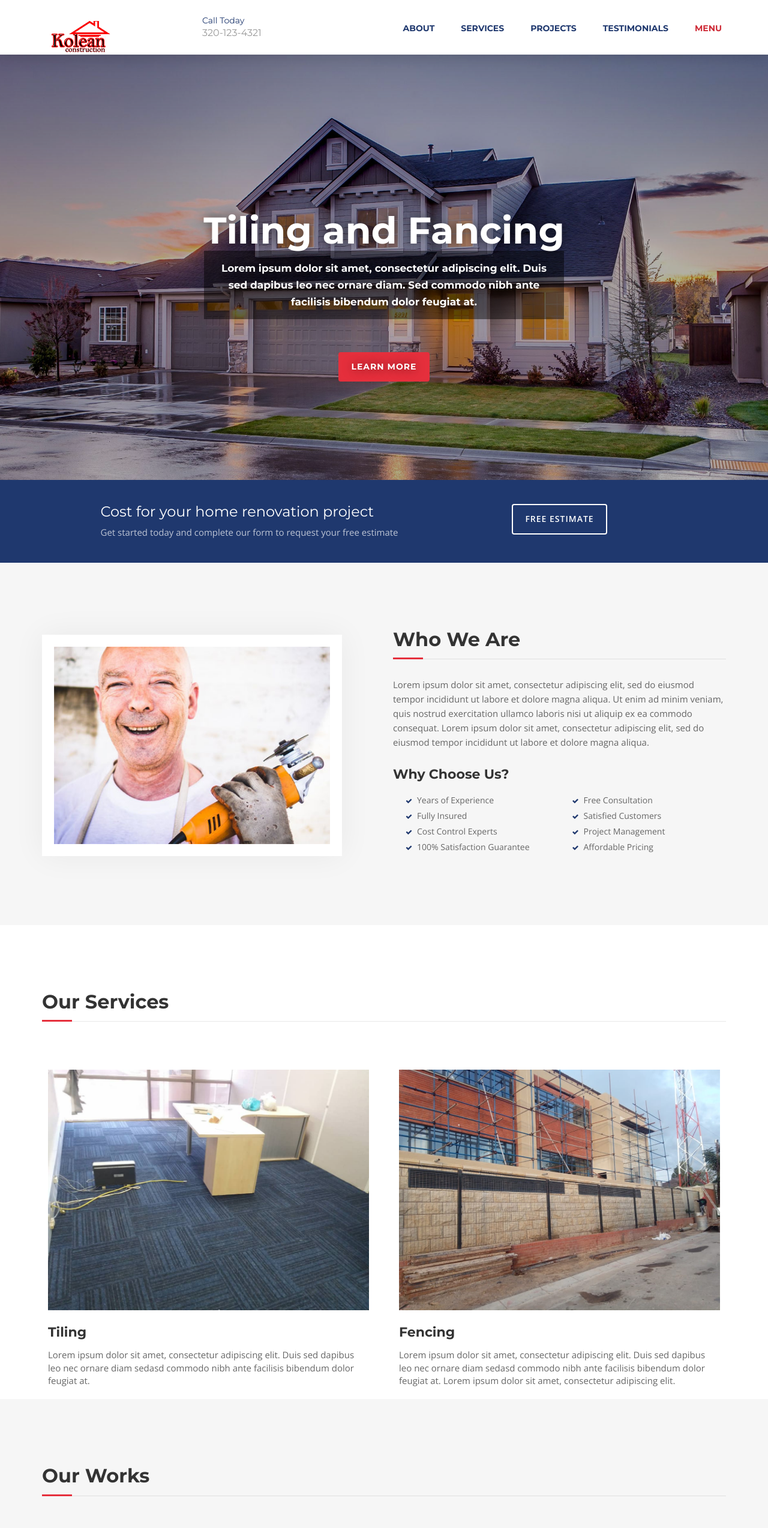
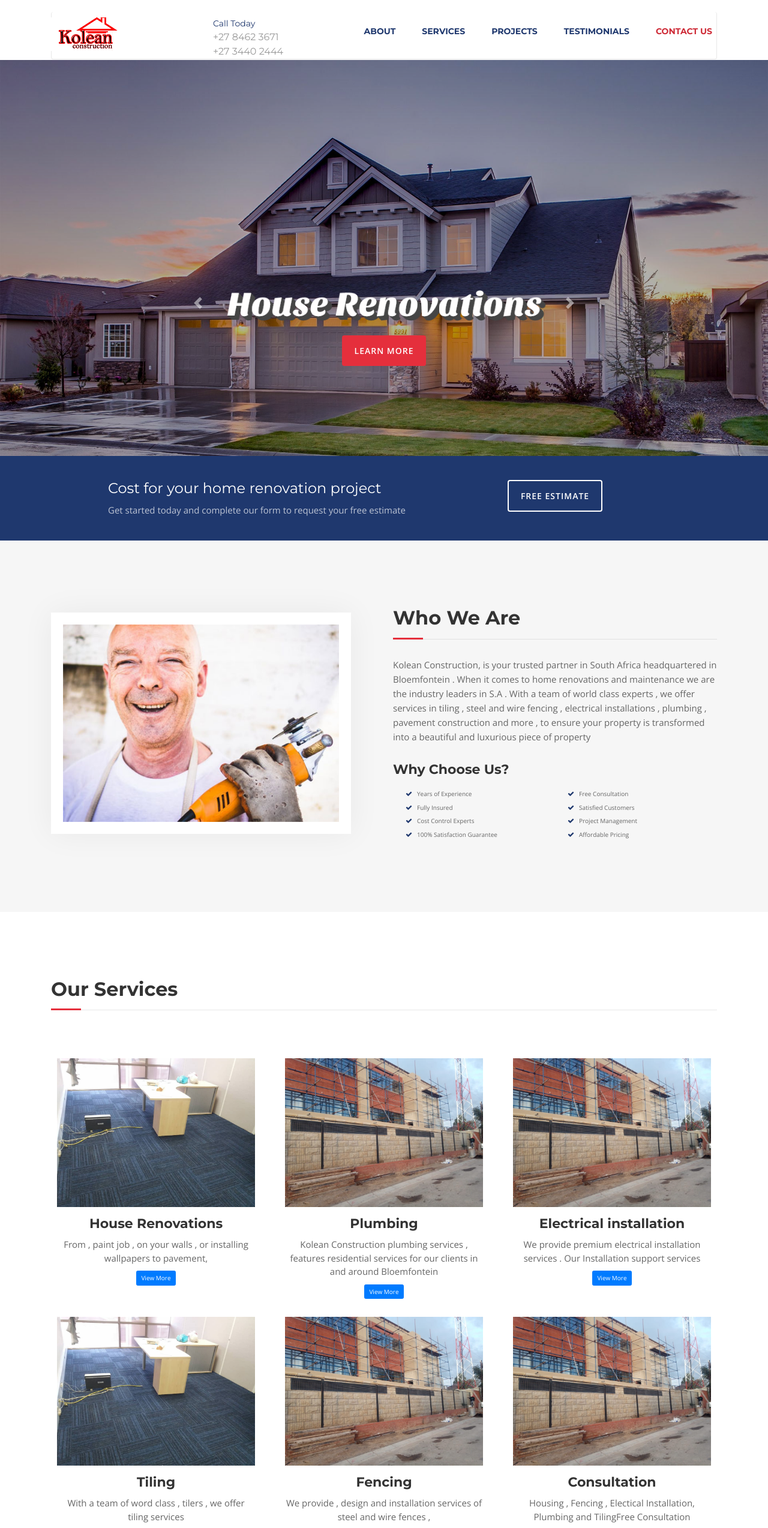
Before and after one commit to muchallen/construction-website, a plain HTML site: page index.html in a window 1280 px wide. Shown: the top 2547 px of the page at 60% size. Drawn offline with nearby package versions, Linux system fonts and the light colour scheme.

Commit message:
second update

```diff
--- a/css/style.css
+++ b/css/style.css
@@ -69,7 +69,7 @@ hr {
 #menu.navbar-default {
 	background-color: #fff;
 	border-color: rgba(231, 231, 231, 0);
-	box-shadow: 0 0 30px rgba(0,0,0,0.2)
+	box-shadow: 0 0 0px rgba(0,0,0,0.2)
 }
 #menu a.navbar-brand {
 	font-family: 'Montserrat', sans-serif;
--- a/index.html
+++ b/index.html
@@ -16,6 +16,7 @@
 
 <!-- Bootstrap -->
 <link rel="stylesheet" type="text/css"  href="css/bootstrap.css">
+<link rel="stylesheet" href="https://stackpath.bootstrapcdn.com/bootstrap/4.5.0/css/bootstrap.min.css" integrity="sha384-9aIt2nRpC12Uk9gS9baDl411NQApFmC26EwAOH8WgZl5MYYxFfc+NcPb1dKGj7Sk" crossorigin="anonymous">
 <link rel="stylesheet" type="text/css" href="fonts/font-awesome/css/font-awesome.css">
 
 <!-- Stylesheet
@@ -36,23 +37,20 @@
 <body id="page-top" data-spy="scroll" data-target=".navbar-fixed-top">
 <!-- Navigation
     ==========================================-->
-<nav id="menu" class="navbar navbar-default navbar-fixed-top">
+<nav id="menu" class="navbar mb-0 pb-0 navbar-default navbar-fixed-top">
   <div class="container">
-    <!-- Brand and toggle get grouped for better mobile display -->
-    <div class="navbar-header">
-      <button type="button" class="navbar-toggle collapsed" data-toggle="collapse" data-target="#bs-example-navbar-collapse-1"> <span class="sr-only">Toggle navigation</span> <span class="icon-bar"></span> <span class="icon-bar"></span> <span class="icon-bar"></span> </button>
-      <a class="navbar-brand page-scroll" href="#page-top"><img src="./img/logo3.png"></a>
-      <div class="phone"><span>Call Today</span>320-123-4321</div>
-    </div>
-
     <!-- Collect the nav links, forms, and other content for toggling -->
-    <div class="collapse navbar-collapse" id="bs-example-navbar-collapse-1">
-      <ul class="nav navbar-nav navbar-right">
+    <div class=" navbar navbar-expand-lg collapse navbar-collapse mb-0 pb-0"  id="bs-example-navbar-collapse-1">
+      <a class="navbar navbar-brand navbar-left page-scroll" href="#page-top"><img src="./img/logo3.png"></a>
+      <div class="phone"><span>Call Today</span>+27 8462 3671
+        <br>+27 3440 2444
+</div>
+      <ul class="nav navbar-nav navbar-right mb-0 pb-0">
         <li><a href="#about" class="page-scroll">About</a></li>
         <li><a href="#services" class="page-scroll">Services</a></li>
         <li><a href="#portfolio" class="page-scroll">Projects</a></li>
         <li><a href="#testimonials" class="page-scroll">Testimonials</a></li>
-        <li><a href="#contact" class="page-scroll">Menu</a></li>
+        <li><a href="#contact" class="page-scroll">Contact Us</a></li>
       </ul>
     </div>
     <!-- /.navbar-collapse -->
@@ -61,13 +59,37 @@
 <!-- Header -->
 <header id="header">
   <div class="intro">
-    <div class="overlay">
+
+   <div class="overlay m0">
       <div class="container">
         <div class="row">
           <div class="col-md-8 col-md-offset-2 intro-text">
-            <h1>Tiling and Fancing<br3
-              & Remodeling</h1>
-            <p>Lorem ipsum dolor sit amet, consectetur adipiscing elit. Duis sed dapibus leo nec ornare diam. Sed commodo nibh ante facilisis bibendum dolor feugiat at.</p>
+            <div id="carouselExampleControls" class="carousel slide" data-ride="carousel">
+              <div class="carousel-inner">
+                <div class="carousel-item active">
+                  <img class="d-block w-100" src="./img/House.png" alt="First slide">
+                </div>
+                <div class="carousel-item">
+                  <img class="d-block w-100 " src="./img/Electrical.png" alt="Second slide">
+                </div>
+                <div class="carousel-item">
+                  <img class="d-block w-100" src="./img/pandf.png" alt="Third slide">
+                </div>
+                <div class="carousel-item">
+                  <img class="d-block w-100" src="./img/Tiling.png" alt="Third slide">
+                </div>
+
+
+              </div>
+              <a class="carousel-control-prev" href="#carouselExampleControls" role="button" data-slide="prev">
+                <span class="carousel-control-prev-icon" aria-hidden="true"></span>
+                <span class="sr-only">Previous</span>
+              </a>
+              <a class="carousel-control-next" href="#carouselExampleControls" role="button" data-slide="next">
+                <span class="carousel-control-next-icon" aria-hidden="true"></span>
+                <span class="sr-only">Next</span>
+              </a>
+            </div>
             <a href="#about" class="btn btn-custom btn-lg page-scroll">Learn More</a> </div>
         </div>
       </div>
@@ -94,7 +116,7 @@
       <div class="col-xs-12 col-md-6">
         <div class="about-text">
           <h2>Who We Are</h2>
-          <p>Lorem ipsum dolor sit amet, consectetur adipiscing elit, sed do eiusmod tempor incididunt ut labore et dolore magna aliqua. Ut enim ad minim veniam, quis nostrud exercitation ullamco laboris nisi ut aliquip ex ea commodo consequat. Lorem ipsum dolor sit amet, consectetur adipiscing elit, sed do eiusmod tempor incididunt ut labore et dolore magna aliqua.</p>
+          <p>Kolean Construction, is your trusted partner in South Africa headquartered in Bloemfontein . When it comes to home renovations and maintenance we are the industry leaders in S.A . With a team of world class experts , we offer services in tiling , steel and wire fencing , electrical installations , plumbing , pavement construction and more , to ensure your property is transformed into a beautiful and luxurious piece of property </p>
           <h3>Why Choose Us?</h3>
           <div class="list-style">
             <div class="col-lg-6 col-sm-6 col-xs-12">
@@ -126,22 +148,62 @@
       <h2>Our Services</h2>
     </div>
     <div class="row">
-      <div class="col-md-6">
+      <div class="col-md-4">
         <div class="service-media"> <img src="img/services/service-1.jpg" alt=" "> </div>
-        <div class="service-desc">
-          <h3>Tiling</h3>
-          <p>Lorem ipsum dolor sit amet, consectetur adipiscing elit. Duis sed dapibus leo nec ornare diam sedasd commodo nibh ante facilisis bibendum dolor feugiat at.</p>
+        <div class="service-desc text-center">
+          <h3 class="text-center ">House Renovations</h3>
+          <p class="text-center">From , paint job , on your walls , or installing wallpapers to pavement, </p>
+          <button class="btn btn-primary">View More</button>
         </div>
       </div>
-      <div class="col-md-6">
+      <div class="col-md-4">
         <div class="service-media"> <img src="img/services/service-2.jpg" alt=" "> </div>
-        <div class="service-desc">
-          <h3>Fencing</h3>
-          <p>Lorem ipsum dolor sit amet, consectetur adipiscing elit. Duis sed dapibus leo nec ornare diam sedasd commodo nibh ante facilisis bibendum dolor feugiat at. Lorem ipsum dolor sit amet, consectetur adipiscing elit.</p>
+        <div class="service-desc text-center">
+          <h3>Plumbing</h3>
+          <p>Kolean Construction plumbing services , features residential services for our clients in and around Bloemfontein  </p>
+          <button class="btn btn-primary">View More</button>
+        </div>
+      </div>
+      <div class="col-md-4">
+        <div class="service-media"> <img src="img/services/service-2.jpg" alt=" "> </div>
+        <div class="service-desc text-center">
+          <h3>Electrical installation</h3>
+          <p>We provide premium electrical installation services . Our Installation support services </p>
+          <button class="btn btn-primary">View More</button>
         </div>
       </div>
   </div>
+  <div class="row">
+    <div class="col-md-4">
+      <div class="service-media"> <img src="img/services/service-1.jpg" alt=" "> </div>
+      <div class="service-desc text-center">
+        <h3 class="text-center">Tiling</h3>
+        <p class="text-center">With a team of word class , tilers ,
+          we offer tiling services </p>
+          <button class="btn btn-primary">View More</button>
+    </div>
+    </div>
+    <div class="col-md-4">
+      <div class="service-media "> <img src="img/services/service-2.jpg" alt=" "> </div>
+      <div class="service-desc text-center">
+        <h3>Fencing</h3>
+        <p>We provide , design and installation services of steel and wire fences ,</p>
+        <button class="btn btn-primary">View More</button>
+      </div>
+    </div>
+    <div class="col-md-4">
+      <div class="service-media "> <img src="img/services/service-2.jpg" alt=" "> </div>
+      <div class="service-desc text-center">
+        <h3>Consultation</h3>
+        <p>Housing , Fencing , Electical Installation, Plumbing and TilingFree Consultation</p>
+        <button class="btn btn-primary">Contact Us</button>
+      </div>
+    </div>
+
 </div>
+</div>
+</div>
+
 <!-- Gallery Section -->
 <div id="portfolio">
   <div class="container">
@@ -336,14 +398,16 @@
     <div class="col-md-3 col-md-offset-1 contact-info">
       <div class="contact-item">
         <h4>Contact Info</h4>
-        <p><span>Address</span>4321 California St,<br>
-          San Francisco, CA 12345</p>
+        <p><span>Address</span>4764 Ramathe Street,<br>
+          Bochabela Bloemfontein,</p>
       </div>
       <div class="contact-item">
-        <p><span>Phone</span> +1 123 456 1234</p>
+        <p><span>Phone</span>+27 8462 3671<br>
+          +27 3440 2444
+</p>
       </div>
       <div class="contact-item">
-        <p><span>Email</span> info@company.com</p>
+        <p><span>Email</span> koleanconstruction@gmail.com</p>
       </div>
     </div>
     <div class="col-md-12">
@@ -363,10 +427,11 @@
 <!-- Footer Section -->
 <div id="footer">
   <div class="container text-center">
-    <p>&copy; 2017 INNOVA. Design by <a href="http://www.templatewire.com" rel="nofollow">TemplateWire</a></p>
+    <p>&copy; 2020 Kolean Construction. Design by <a href="muchallen@gmail.com">Allen Muchini</a></p>
   </div>
 </div>
 <script type="text/javascript" src="js/jquery.1.11.1.js"></script>
+<script src="https://stackpath.bootstrapcdn.com/bootstrap/4.5.0/js/bootstrap.min.js" integrity="sha384-OgVRvuATP1z7JjHLkuOU7Xw704+h835Lr+6QL9UvYjZE3Ipu6Tp75j7Bh/kR0JKI" crossorigin="anonymous"></script>
 <script type="text/javascript" src="js/bootstrap.js"></script>
 <script type="text/javascript" src="js/SmoothScroll.js"></script>
 <script type="text/javascript" src="js/nivo-lightbox.js"></script>
```
Also changed, not shown: img/Electrical.png (added), img/Fencing.png (added), img/House.png (added), img/Plumbing.png (added), img/Tiling.png (added), img/pandf.png (added).
